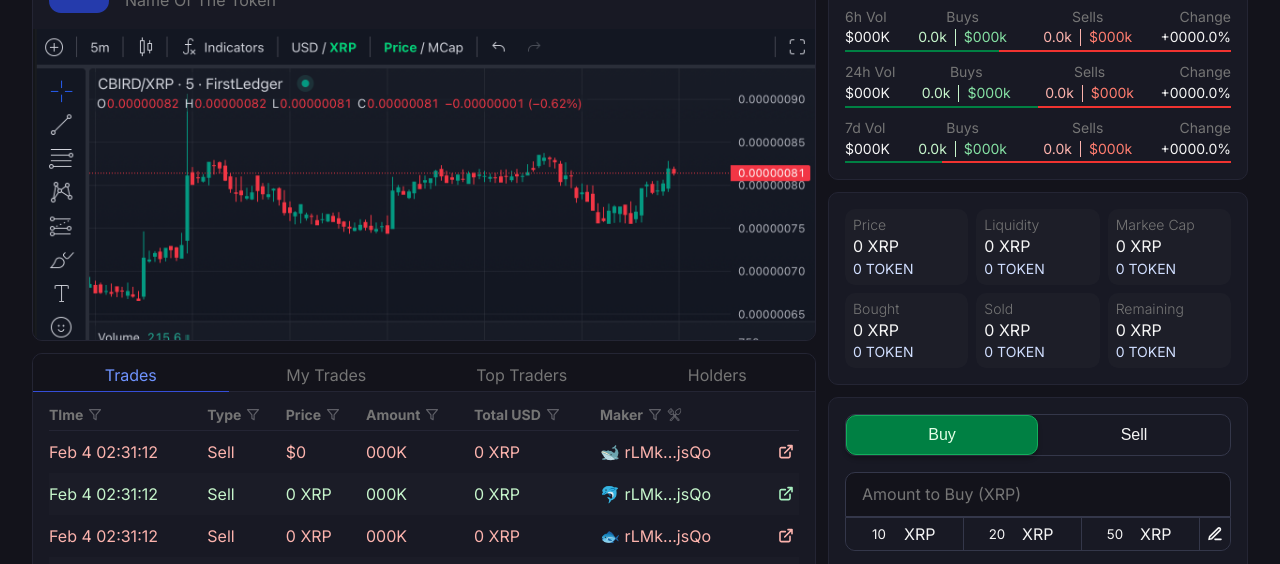
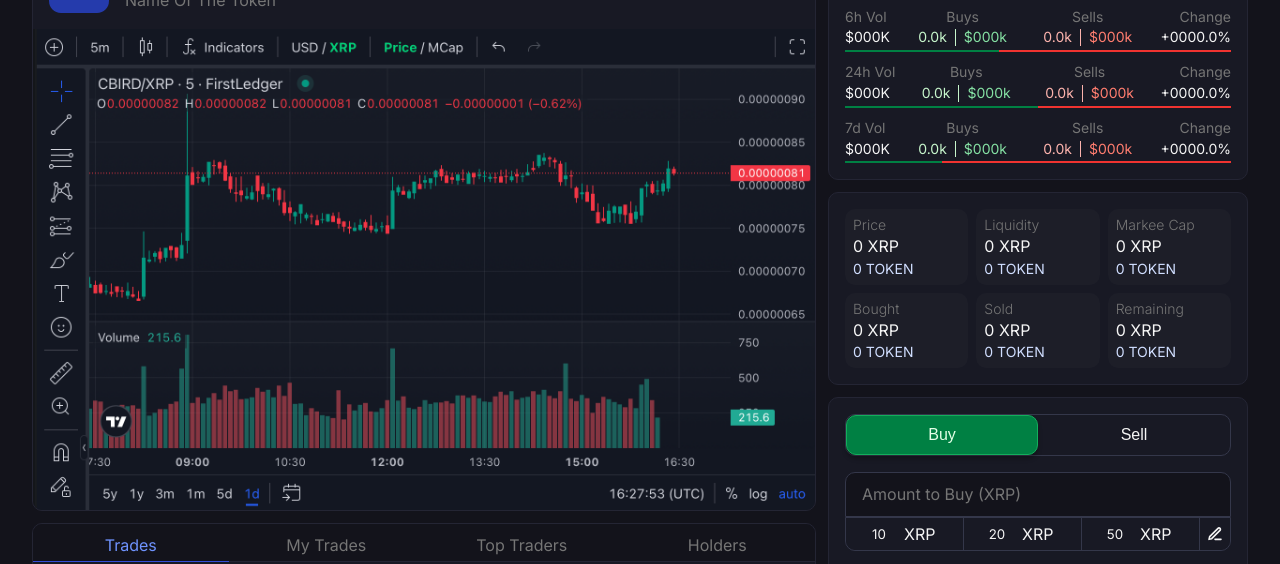
Before and after one commit to thesumonart/fl-token-chart-page-html, a plain HTML site: page index.html in a window 1280 px wide. Shown: the part 157-721 px from the top of the page. Drawn offline with Linux system fonts and the light colour scheme.

Commit message:
Chart image adjusted

```diff
--- a/index.html
+++ b/index.html
@@ -196,11 +196,13 @@
                 </div>
               </div>
               <div class="chart-wrapper">
-                <img
-                  class="token-chart-image"
-                  src="./public/images/token-chart-image.png"
-                  alt="Chart-image"
-                />
+                <figure class="chart-image-wrapper">
+                  <img
+                    class="token-chart-image"
+                    src="./public/images/token-chart-image.png"
+                    alt="Chart-image"
+                  />
+                </figure>
               </div>
             </div>
             <div class="tabs-wrapper">
--- a/styles/global.css
+++ b/styles/global.css
@@ -416,7 +416,8 @@ a {
     background: var(--bgDefaultPrimaryHov);
     border: 1px solid var(--borderDefaultPrimary);
     border-radius: 10px;
-    overflow: hidden;
+    height: fit-content;
+    overflow: clip;
     .token-name-n-action-wrapper {
       padding: 16px;
       display: flex;
@@ -552,9 +553,14 @@ a {
       }
     }
     .chart-wrapper {
-      .token-chart-image {
+      height: auto;
+      display: flex;
+      .chart-image-wrapper {
         width: 100%;
-        height: auto;
+        .token-chart-image {
+          width: 100%;
+          height: 100%;
+        }
       }
     }
   }
```
Also changed, not shown: public/images/user-icon.svg (added).
